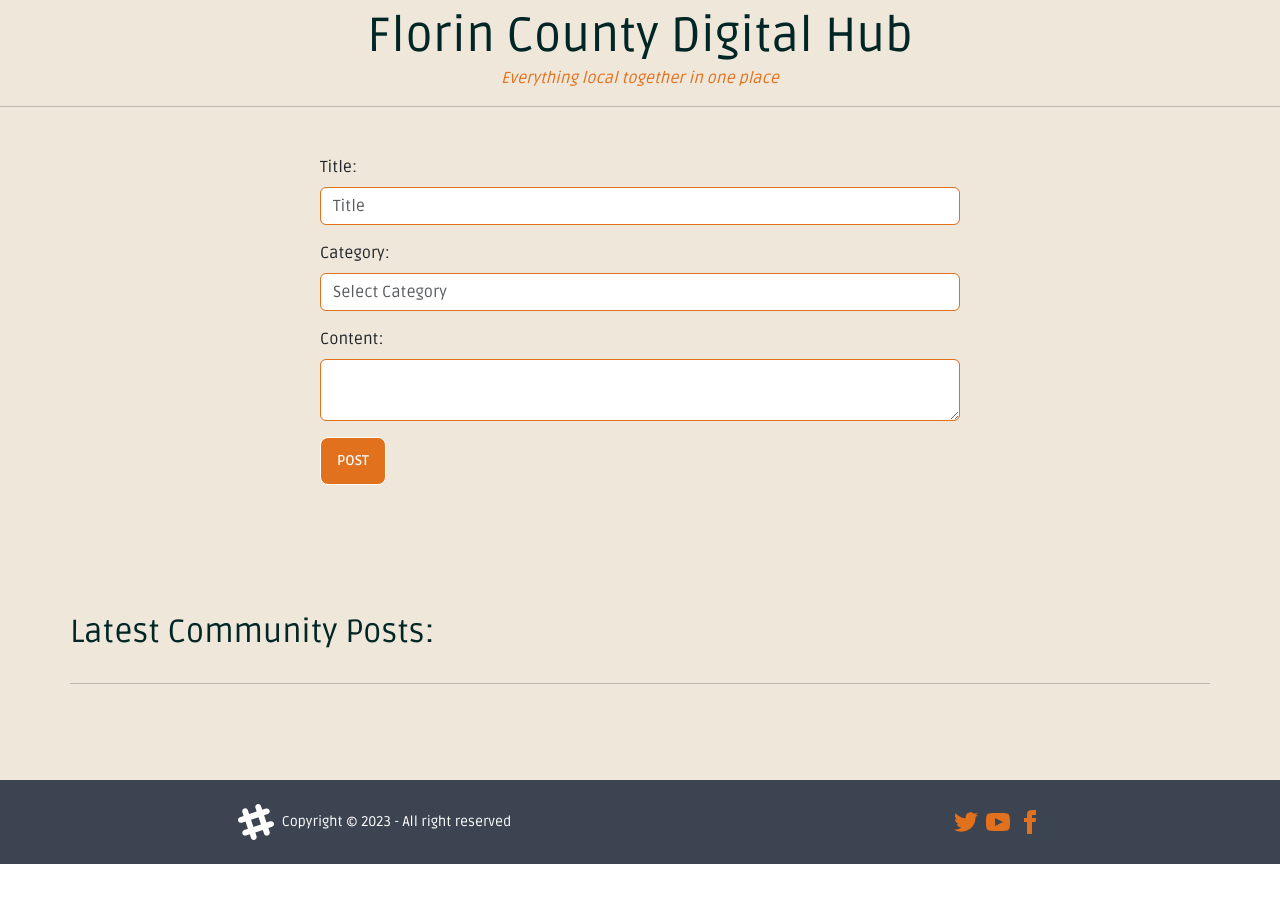
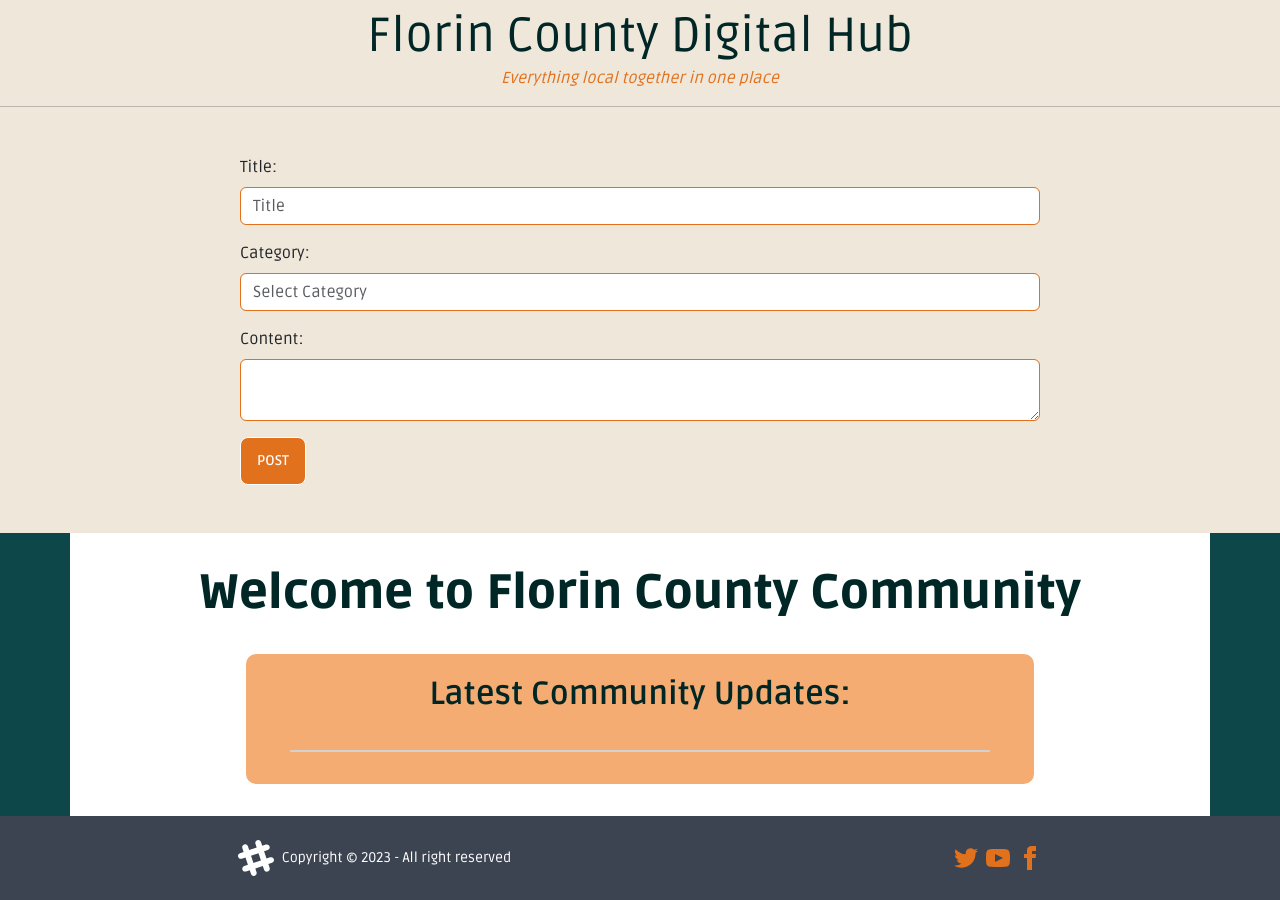
Before and after one commit to PiroAvni/Florin_County_Council_Client, a website: page src/public/board.html in a window 1280 px wide. Shown: the part 88-988 px from the top of the page. Before the commit the page ends 952 px from the top, so only its background shows below. Drawn offline with nearby package versions, Linux system fonts and the light colour scheme; no server answers.

Commit message:
debug the board and index html and css so the post and container are the same

```diff
--- a/src/public/board.html
+++ b/src/public/board.html
@@ -11,19 +11,20 @@
     <link rel="shortcut icon" href="../assets/favicon.ico">
 
 
-    <link rel="stylesheet" href="../styles/pages/board.css"/>
+    <link rel="stylesheet" href="../styles/style.css" />
+    <link rel="stylesheet" href="../styles/layout.css" />
+    <link rel="stylesheet" href="../styles/pages/board.css" />
+
     <!-- <link rel="stylesheet" href="../styles/pages/registry.css"/> -->
 
-    <script defer  src="../js/views/components/addPostElement.js"></script>
-    <script defer  src="../js/views/pages/logout.js"></script>
-    <script defer  src="../js/views/pages/board.js"></script>
-
+    <script defer src="../js/views/components/addPostElement.js"></script>
+    <script defer src="../js/views/pages/logout.js"></script>
+    <script defer src="../js/views/pages/board.js"></script>
     <title>Florin County Council - Community Site</title>
 </head>
 
 <body>
     <!-- Navigation -->
-
     <nav class="nav navbar navbar-expand-lg  shadow p-3  rounded">
         <div class="container-fluid">
             <button class="navbar-toggler" type="button" data-bs-toggle="collapse"
@@ -35,47 +36,41 @@
                 <ul class="navbar-nav me-auto mb-2 mb-lg-0">
                     <li class="nav-item">
                         <button type="button" class="btn-nav">
-                            <a class="nav-link" aria-current="page" id="log-out" >LOG OUT</a>
+                            <a class="nav-link" aria-current="page" id="log-out">LOG OUT</a>
                         </button>
                     </li>
                     <li class="user-message">
                         <h2>Welcome:</h2><span id="username-display">User1</span>
                     </li>
                 </ul>
-
-
                 <div class="logo-content">
                     <a class="navbar-brand" href="../../index.html">
                         <img src="../assets/logo_fcc.png" alt="logo"></a>
                 </div>
                 <p>Florin County Council</p>
-
             </div>
-
         </div>
         </div>
     </nav>
-
     <header class=" text-center m-3">
         <h1 class=" register-title">Florin County Digital Hub </h1>
         <em class="register-content">Everything local together in one place</em>
     </header>
     <hr />
-
+    <section>
         <form class="new-post-form" id="form">
             <fieldset>
                 <div class="mb-3 ">
                     <label for="title" class="form-label ">Title:</label>
                     <input type="text" class="form-control w-45" id="title" aria-describedby="content-title"
-                            placeholder="Title"
-                            name="title">
+                        placeholder="Title" name="title">
                 </div>
-
+            </fieldset>
             <fieldset>
                 <div class="mb-3">
                     <label for="DataList" class="form-label">Category:</label>
-                            <input  class="form-control" list="datalistOptions" id="DataList"
-                                placeholder="Select Category" name="category">
+                    <input class="form-control" list="datalistOptions" id="DataList" placeholder="Select Category"
+                        name="category">
                     <datalist id="datalistOptions">
                         <option value="Jobs">
                         <option value="Voluntary Work">
@@ -94,25 +89,34 @@
             </fieldset>
 
             <button type="submit" id="postBtn" value="post" class="btn btn-primary">Post</button>
-                <!-- <button type="submit" value="update" class="btn btn-primary">Update</button>
-                <button type="submit" value="delete" class="btn btn-primary">Delete</button> -->
+
         </form>
     </section>
-    <!-- <div class="overlay hidden"></div>
-    <button class="btn btn-open">Post</button> -->
 
-    <main>
+    <section id="public-enteries">
+        <div class="container">
+            <main class="main-container">
+                <div class="title-container">
+                    <h1>Welcome to Florin County Community</h1>
+                </div>
+                <div class="main-section container text-center">
+                    <div class="flex-row row">
+                        <div id="post-container" class="right-col col">
+                            <p class="service_desc">Latest Community Updates:</p>
+                            <div>
+                                <div id="post-list" class="card card-list"></div>
 
-        <section>
-            <div class="update">
-                <h2 class="update-desc">Latest Community Posts:</h2>
                             </div>
-            <div class="container" id="post-list"></div>
+                        </div>
+                    </div>
+                </div>
+        </div>
+        </main>
 
-            <hr />
+        </div>
 
     </section>
-    </main>
+
 
 
 
--- a/src/styles/media.css
+++ b/src/styles/media.css
@@ -9,9 +9,9 @@
   .card-list{
     width:700px;
   }
-  .container{
+  /* .container{
     background-color:#0E4749 ;
-  }
+  } */
   .title-container h1 {
     font-weight: 600;
     font-size: 2.5rem;
--- a/src/styles/pages/board.css
+++ b/src/styles/pages/board.css
@@ -1,51 +1,32 @@
 @import url('./registry.css');
 @import url('../components/message.css');
 
-.user-message{
-    margin-left: 1rem;
+
+.new-post-form{
+    justify-content:center;
+    width:50rem;
+    margin: 3rem auto 3rem auto;
 }
-.new-post-form{
-    width:50%;
-    margin: 3rem auto auto auto;
-
-
+section{
+    display:inherit;
+    margin:0;
+    justify-content:none;
 }
-section > .form-control{
-    width:50%
-}
-
+/* section > .form-control{
+    width:100%
+} */
+/*
 section > .container{
 display: flex;
 flex-direction: column;
-/* flex-wrap:wrap; */
+ flex-wrap:wrap;
 width:1200px;
 background-color:#002626;
-}
-section > .update-desc{
+}*/
+
+/* section > .update-desc{
     font-size: 4rem;
-}
-.update{
-    margin: 2rem 0;
-    font-size: 2rem;
-    color:#002626 ;
-}
-/* .post{
-min-width: 555px ;
-margin: 10px;
-border: 1px solid #e2711d;
-border-radius: 5px;
 } */
-/* .post:nth-child(even){
-    background-color: #efe7da;
-
-}
-.post:nth-child(odd){
-    background-color: #fff;
-
-} */
-
-
-
 .btn-container{
     display: flex;
 justify-content: space-around;
--- a/src/styles/style.css
+++ b/src/styles/style.css
@@ -2,7 +2,7 @@
 @import url("layout.css");
 @import url("./components/buttons.css");
 @import url("./components/cards.css");
-@import url('./components/message.css');
+@import url("./components/message.css");
 @import url("./media.css");
  /* @import url("/src/styles/pages/board.css");  */
 /* @import url("../styles/pages/registry.css"); */
@@ -165,3 +165,7 @@ img {
       background-color: #fff;
 
   } */
+
+  .user-message{
+    margin-left: 1rem;
+}
```
Also changed, not shown: index.html (+12 -14 lines), src/styles/layout.css (+5 -12 lines). Lines whose indentation alone changed are shown as unchanged.
